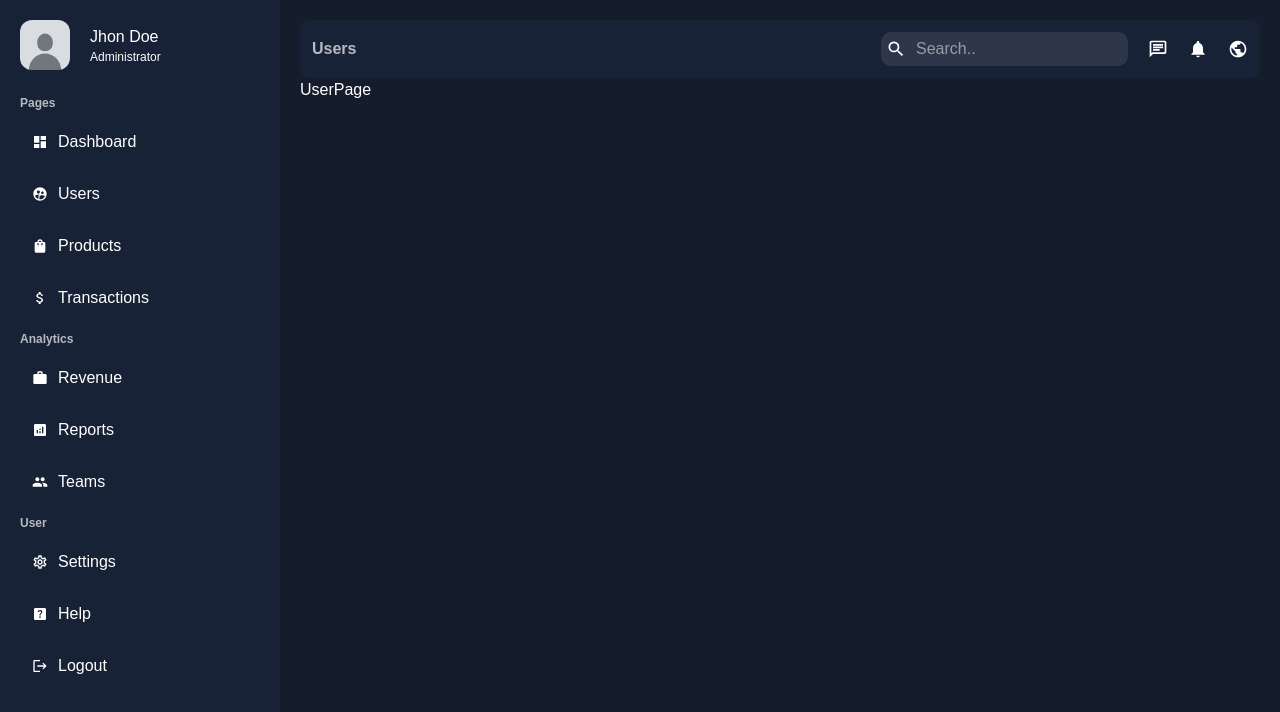
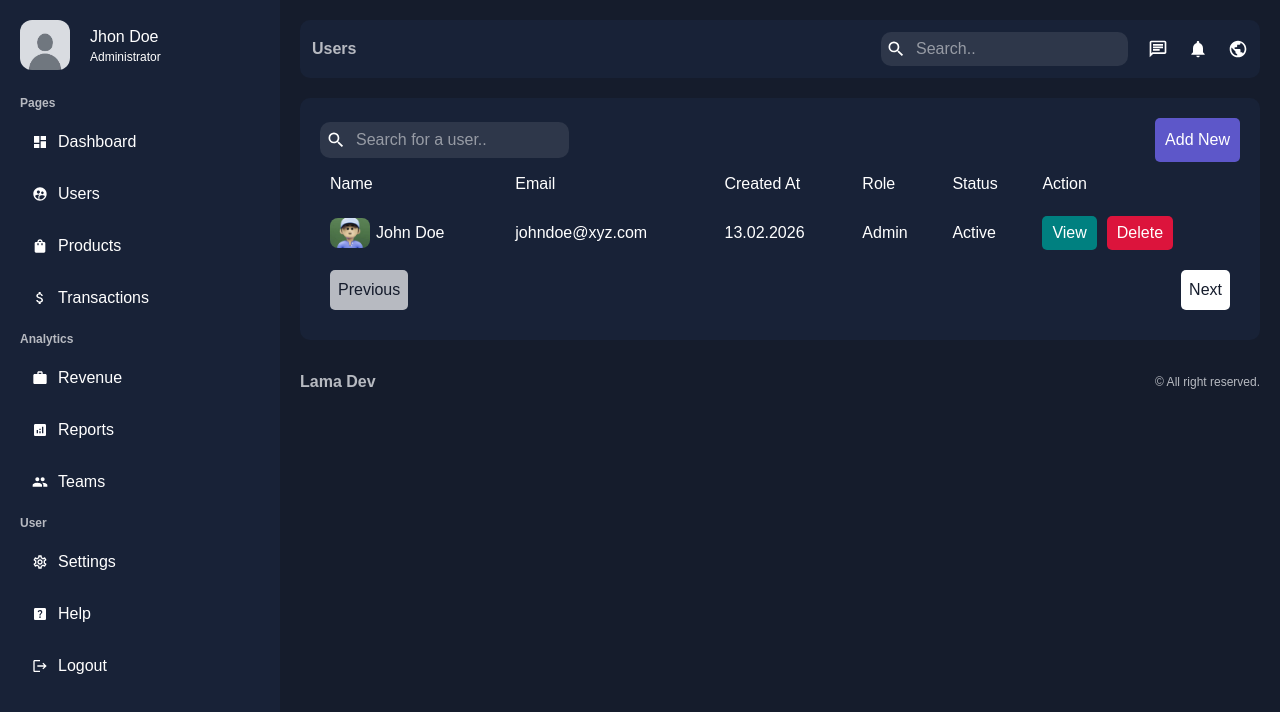
Before and after one commit to ChangeWithTanmay/admin-dashboard-clerk, a Next.js app: page /dashboard/users in a window 1280 px wide. Shown: the top 712 px of the page. Built offline with nearby package versions, Linux system fonts and the light colour scheme.

Commit message:
Add footer, pagination, and search components; enhance user page layout

```diff
--- a/app/dashboard/layout.jsx
+++ b/app/dashboard/layout.jsx
@@ -1,3 +1,4 @@
+import Footer from "../ui/dashboard/footer/footer";
 import Navbar from "../ui/dashboard/navbar/navbar";
 import Sidebar from "../ui/dashboard/sidebar/sidebar";
 
@@ -10,6 +11,7 @@ export default function Layout({ children }) {
             <div className="flex-4 p-5">
                 <Navbar />
                 {children}
+                <Footer/>
             </div>
         </div>
     )
--- a/app/dashboard/users/page.jsx
+++ b/app/dashboard/users/page.jsx
@@ -1,9 +1,58 @@
+import Pagination from '@/app/ui/dashboard/pagination/pagination'
+import Search from '@/app/ui/dashboard/search/search'
+import Image from 'next/image'
+import Link from 'next/link'
 import React from 'react'
 
 const UserPage = () => {
   return (
-    <div>
-      UserPage
+    <div className="bg-bgSoft p-[20px] rounded-[10px] mt-5">
+      {/* Top component */}
+      <div className="flex items-center justify-between">
+        <Search placeholder="Search for a user.." />
+        <Link href="/dashboard/users/add">
+          <button className='p-2.5 bg-[#5d57c9] text-text border-none rounded-[5px] cursor-pointer'>Add New</button>
+        </Link>
+      </div>
+
+      <table className="w-full p-2.5">
+        <thead>
+          <tr>
+            <td>Name</td>
+            <td>Email</td>
+            <td>Created At</td>
+            <td>Role</td>
+            <td>Status</td>
+            <td>Action</td>
+          </tr>
+        </thead>
+
+        <tbody>
+          <tr>
+            <td>
+              <div className="flex items-center gap-1.5">
+                <Image src={"/avater2.jpg"} alt='' width={40} height={40} className='rounded-lg object-cover' />
+                John Doe
+              </div>
+            </td>
+            <td>johndoe@xyz.com</td>
+            <td>13.02.2026</td>
+            <td>Admin</td>
+            <td>Active</td>
+            <td>
+              <div className="flex gap-2.5">
+                <Link href="/">
+                  <button className='button view'>View</button>
+                </Link>
+                <Link href="/">
+                  <button className='button delete'>Delete</button>
+                </Link>
+              </div>
+            </td>
+          </tr>
+        </tbody>
+      </table>
+      <Pagination/>
     </div>
   )
 }
--- a/app/globals.css
+++ b/app/globals.css
@@ -55,3 +55,19 @@ td {
 .cancelled {
   background-color: #f7737375;
 }
+
+.button{
+  padding: 5px 10px;
+  border-radius: 5px;
+  color: var(--text);
+  border: none;
+  cursor: pointer;
+}
+
+.view{
+  background-color: teal;
+}
+
+.delete{
+  background-color: crimson;
+}
--- /dev/null
+++ b/app/ui/dashboard/footer/footer.jsx
@@ -0,0 +1,12 @@
+import React from 'react'
+
+const Footer = () => {
+  return (
+    <div className="flex items-center justify-between mt-7.5 text-textSoft">
+        <div className="font-bold">Lama Dev</div>
+        <div className="text-[12px]">© All right reserved.</div>
+    </div>
+  )
+}
+
+export default Footer
--- /dev/null
+++ b/app/ui/dashboard/pagination/pagination.jsx
@@ -0,0 +1,12 @@
+import React from 'react'
+
+const Pagination = () => {
+  return (
+    <div className='p-2.5 flex justify-between'>
+        <button className="py-[8px] px-[8px] cursor-pointer bg-text text-bg disabled:cursor-not-allowed disabled:bg-textSoft rounded-[5px]" disabled>Previous</button>
+        <button className="py-[8px] px-[8px] cursor-pointer bg-text text-bg disabled:cursor-not-allowed disabled:bg-textSoft rounded-[5px]">Next</button>
+    </div>
+  )
+}
+
+export default Pagination
--- /dev/null
+++ b/app/ui/dashboard/search/search.jsx
@@ -0,0 +1,13 @@
+import React from 'react'
+import { MdSearch } from 'react-icons/md'
+
+const Search = ({placeholder}) => {
+  return (
+    <div className="flex items-center gap-2.5 bg-[#2e374a] p-1.5 rounded-[10px] w-max">
+        <MdSearch size={20}/>
+        <input type="text" placeholder={placeholder} className=''/>
+    </div>
+  )
+}
+
+export default Search
```
